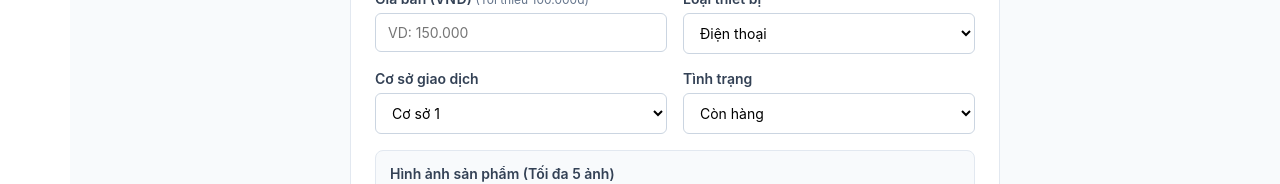
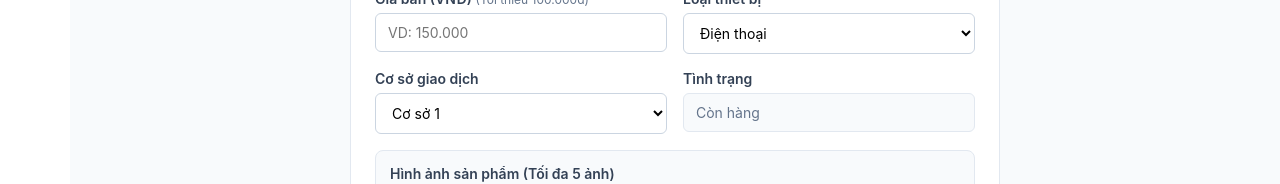
Before and after one commit to CoThanhPhong/VLU-CampusMarketWeb, a React (Vite) app in the folder frontend/: page /create-post in a window 1280 px wide. Shown: the part 266-450 px from the top of the page. Built offline with nearby package versions, Linux system fonts and the light colour scheme; no server answers; sample sign-in values are in the browser's storage.

Commit message:
no message

```diff
--- a/frontend/src/pages/create/CreateProductPage.jsx
+++ b/frontend/src/pages/create/CreateProductPage.jsx
@@ -253,7 +253,7 @@ export default function CreateProductPage() {
         price: numericPrice,
         amount: Number(formData.amount),
         local: formData.local,
-        status: formData.status,
+        status: isEditing ? formData.status : 'Còn hàng',
         deviceType: formData.deviceType,
         author: currentUserId,
         img: validImages,
@@ -375,10 +375,16 @@ export default function CreateProductPage() {
           </div>
           <div style={{ flex: 1 }}>
             <label style={{ display: 'block', marginBottom: '6px', fontSize: '14px', fontWeight: '600', color: '#334155' }}>Tình trạng</label>
-            <select name="status" value={formData.status} onChange={handleChange} style={{ width: '100%', padding: '10px 12px', borderRadius: '6px', border: '1px solid #cbd5e1', fontSize: '14px', outline: 'none', boxSizing: 'border-box', backgroundColor: '#fff' }}>
-              <option value="Còn hàng">Còn hàng</option>
-              <option value="Hết hàng">Hết hàng</option>
-            </select>
+            {isEditing ? (
+              <select name="status" value={formData.status} onChange={handleChange} style={{ width: '100%', padding: '10px 12px', borderRadius: '6px', border: '1px solid #cbd5e1', fontSize: '14px', outline: 'none', boxSizing: 'border-box', backgroundColor: '#fff' }}>
+                <option value="Còn hàng">Còn hàng</option>
+                <option value="Hết hàng">Hết hàng</option>
+              </select>
+            ) : (
+              <div style={{ padding: '10px 12px', borderRadius: '6px', border: '1px solid #e2e8f0', fontSize: '14px', color: '#64748b', backgroundColor: '#f8fafc' }}>
+                Còn hàng
+              </div>
+            )}
           </div>
         </div>
 
```
